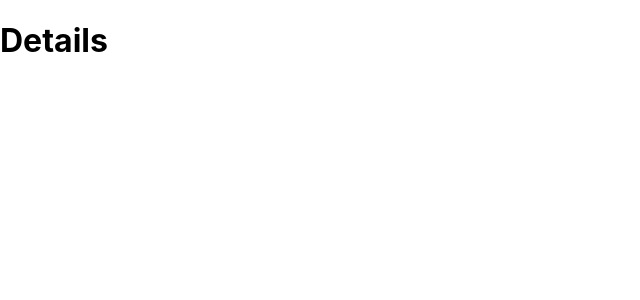
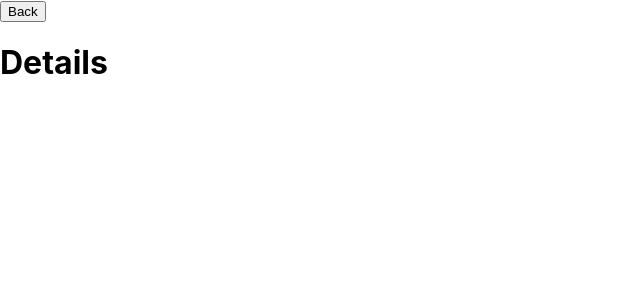
Before and after one commit to TotosL125/crypto-dashboard, a React (Create React App) app: page /bitcoin/detail in a window 1280 px wide. Shown: the top 300 px of the page, without its empty margins (0-640 px from the left). Built offline with nearby package versions, Linux system fonts and the light colour scheme.

Commit message:
Add back button to details page
Clicking this button navigates back to the dashboard.

```diff
--- a/src/pages/Detail.tsx
+++ b/src/pages/Detail.tsx
@@ -1,10 +1,23 @@
+// library imports
 import React, { FC } from "react";
+import { Link } from "react-router-dom";
 
+// feature imports
+
+// component imports
+import ActionButton from "../components/ActionButton";
 import Title from "../components/Title";
+
+// other imports
 
 const Detail: FC = () => {
   return (
     <div>
+      <header>
+        <Link to="/">
+          <ActionButton title="Back" onClick={() => {}} />
+        </Link>
+      </header>
       <Title title="Details" />
     </div>
   );
--- a/src/stores/crypto-context.tsx
+++ b/src/stores/crypto-context.tsx
@@ -1,6 +1,8 @@
+// library imports
 import React, { createContext, FC, ReactNode, useState } from "react";
+
+// other imports
 import useRequest from "../hooks/use-request";
-
 import dataObj from "../assets/dataType";
 
 // const DUMMY_DATA = [
```
